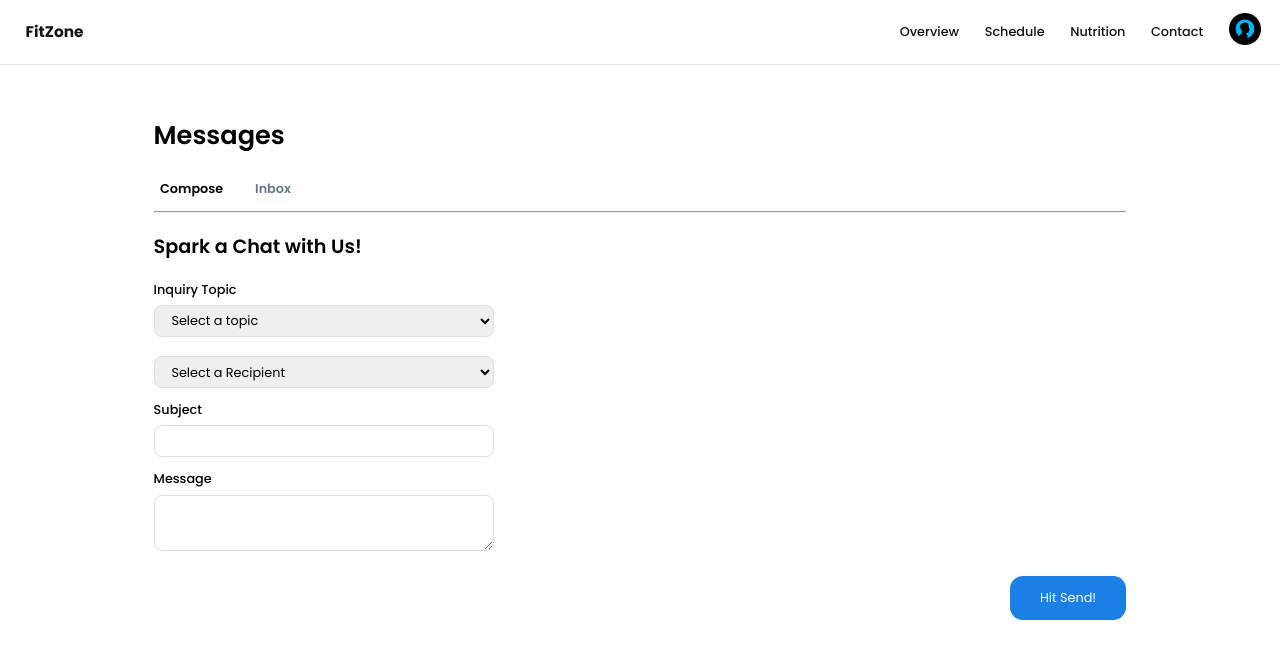
After one commit to String-Aki/FitZone-Fitness-Center, a PHP site: page /Dashboards/Customer-Dashboard/message-section/compose.html in a window 1280 px wide. The commit adds this page. Shown: the top 670 px of the page. Run offline with PHP 8.4, Linux system fonts and the light colour scheme; some web fonts are replaced.

Commit message:
basic frontend for connect section has been made

```diff
--- /dev/null
+++ b/Dashboards/Customer-Dashboard/message-section/compose.html
@@ -0,0 +1,91 @@
+<!DOCTYPE html>
+<html lang="en">
+  <head>
+    <meta charset="UTF-8" />
+    <meta name="viewport" content="width=device-width, initial-scale=1.0" />
+    <link rel="stylesheet" href="../style.css" />
+    <title>Compose</title>
+  </head>
+  <body>
+    <nav class="customer-dashboard-navbar">
+      <div class="branding">
+        <i class="fas fa-dumbbell logo"></i>
+        <span class="logo-header">FitZone</span>
+      </div>
+
+      <div class="links-and-profile-container">
+        <div class="links">
+          <a href="../overview-section/dashboard-overview.php" class="nav-link"
+            >Overview</a
+          >
+          <a href="../schedule-section/book-appointment.php" class="nav-link"
+            >Schedule</a
+          >
+          <a href="" class="nav-link">Nutrition</a>
+          <a href="" class="nav-link">Contact</a>
+        </div>
+        <button class="profile-button" onclick="">
+          <img
+            src="../../../Assets/customer-dashboard-assets/profile.png"
+            alt="profile-img"
+            class="profile-img"
+          />
+        </button>
+      </div>
+    </nav>
+
+    <section class="compose-section dashboard-sections">
+      <h1 class="headers messages-header">Messages</h1>
+      <!-- <p class="message-about">We're here to help! Please fill out the form below, and we'll get back to you as soon as possible.</p> -->
+      <div class="messages-indicator indicator-div">
+        <div class="manage-message">
+          <h2
+            onclick="window.location.href ='./compose.html'"
+            class="compose sub-header"
+          >
+            Compose
+          </h2>
+          <h2
+            onclick="window.location.href ='./inbox.html'"
+            class="inbox sub-header"
+            style="color: #637587"
+          >
+            Inbox
+          </h2>
+        </div>
+      </div>
+      <hr class="line"/>
+
+      <h3 class="section-subheader">Spark a Chat with Us!</h3>
+
+      <form action="" method="post" class="message-form all-forms">
+        <label for="topic">Inquiry Topic</label>
+        <select name="inquiry-topic" id="topic" required>
+          <option value="">Select a topic</option>
+          <option value="Membership Inquiry">Membership Inquiry</option>
+          <option value="Class Schedule">Class Schedule</option>
+          <option value="Personal Training">Personal Training</option>
+          <option value="Facility Access">Facility Access</option>
+          <option value="Billing and Payments">Billing and Payments</option>
+          <option value="Other">Other</option>
+        </select>
+
+        <label for="recipient"></label>
+        <select name="recipient" id="recipient" required>
+            <option value="">Select a Recipient</option>
+            <!-- php -->
+        </select>
+
+        <label for="subject-field">Subject</label>
+        <input type="text" name="subject" id="subject-field" required>
+
+        <label for="message-area">Message</label>
+        <textarea name="message-area" id="message-area" cols="50"
+        rows="3"></textarea>
+
+        <button type="submit" class="message-submit" name="message">Hit Send!</button>
+      </form>
+
+    </section>
+  </body>
+</html>
--- a/Dashboards/Customer-Dashboard/schedule-section/book-appointment.php
+++ b/Dashboards/Customer-Dashboard/schedule-section/book-appointment.php
@@ -23,10 +23,9 @@ error_reporting(E_ALL);
                 </div>
             </div>
             <hr class="line">
-        </div>
 
         <h3 class="section-subheader request-class">Request a Class</h3>
-        <form action="" method="post" class="appointment-form">
+        <form action="" method="post" class="appointment-form all-forms">
             <label for="trainer-field">Select Trainer</label>
             <select name="trainer" id="trainer-field">
                 <option value="">-- Pick Your Trainer --</option>
--- a/Dashboards/Customer-Dashboard/style.css
+++ b/Dashboards/Customer-Dashboard/style.css
@@ -148,12 +148,14 @@ p.activity-date {
 
 /* Schedule Section Styles: Book Appointment */
 
-.manage-schedule {
+.manage-schedule,
+.manage-message {
   display: flex;
   gap: 2vw;
 }
 
-.manage-schedule > h2 {
+.manage-schedule,
+.manage-message > h2 {
   cursor: pointer;
 }
 
@@ -161,7 +163,7 @@ p.activity-date {
   color: #637587;
 }
 
-form.appointment-form {
+form.all-forms{
   display: flex;
   flex-direction: column;
   padding: 1vw auto;
@@ -173,8 +175,8 @@ label {
   padding-bottom: 0.5vw;
 }
 
-.appointment-form > select,
-.appointment-form > input {
+.all-forms > select,
+.all-forms > input {
   width: 35%;
   height: 2.5vw;
   font-size: 1vw;
@@ -183,11 +185,11 @@ label {
   border: 1px solid #e3dede;
 }
 
-.appointment-form > select {
+.all-forms > select {
   text-indent: 1vw;
 }
 
-.appointment-form > input {
+.all-forms > input {
   padding: 1vw;
 }
 
@@ -220,7 +222,6 @@ i.log-marker {
   padding: 1vw;
   background-color: #f0f2f5;
   border-radius: 8px;
-
   margin-right: 1.5vw;
 }
 
@@ -229,7 +230,7 @@ p.log-header {
   font-weight: 500;
 }
 
-p.choosen-trainer {
+p.log-subheader {
   align-self: stretch;
   font-size: 0.9vw;
   color: #637587;
@@ -274,7 +275,7 @@ button.save-button {
   margin-top: 1vw;
   font-weight: 500;
   font-size: 1vw;
-  border:none;
+  border: none;
 }
 
 button.delete-button {
@@ -283,5 +284,45 @@ button.delete-button {
   border-radius: 1vw;
   margin-top: 1vw;
   font-weight: 500;
-  border:none;
+  border: none;
 }
+
+/* Message Section Styles: Compose */
+
+p.message-about {
+  font-size: 1vw;
+  color: #637587;
+  padding-bottom: 1vw;
+}
+
+#message-area {
+  width: 35%;
+  font-size: 1vw;
+  margin-bottom: 1vw;
+  border-radius: 0.6vw;
+  border: 1px solid #e3dede;
+}
+
+button.message-submit {
+  width: 12%;
+  padding: 1vw;
+  border-radius: 1vw;
+  border: none;
+  margin-top: 1vw;
+  align-self: flex-end;
+
+  background-color: #1A80E5;
+  color: white;
+  font-size: 1vw;
+}
+
+/* Message Section Styles : Inbox */
+
+.profile-picture {
+   margin-right: 1.5vw;
+}
+
+.time {
+  color: #876363;
+
+}
--- a/Dashboards/components/customer-dashboard-navbar.php
+++ b/Dashboards/components/customer-dashboard-navbar.php
@@ -16,8 +16,8 @@
             <div class="links">
                 <a href="../overview-section/dashboard-overview.php" class="nav-link">Overview</a>
                 <a href="../schedule-section/book-appointment.php" class="nav-link">Schedule</a>
+                <a href="" class="nav-link">Connect</a>
                 <a href="" class="nav-link">Nutrition</a>
-                <a href="" class="nav-link">Contact</a>
             </div>
             <button class="profile-button" onclick=""><img  src="../../../Assets/customer-dashboard-assets/profile.png" alt="profile-img" class="profile-img"></button>
         </div>
```
Also changed, not shown: Dashboards/Customer-Dashboard/message-section/inbox.html (added, +51 -0 lines), Dashboards/Customer-Dashboard/schedule-section/manage-appointment.php (+6 -7 lines).
